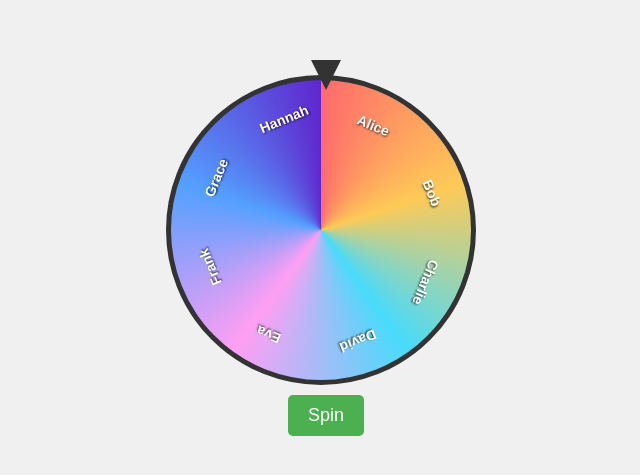
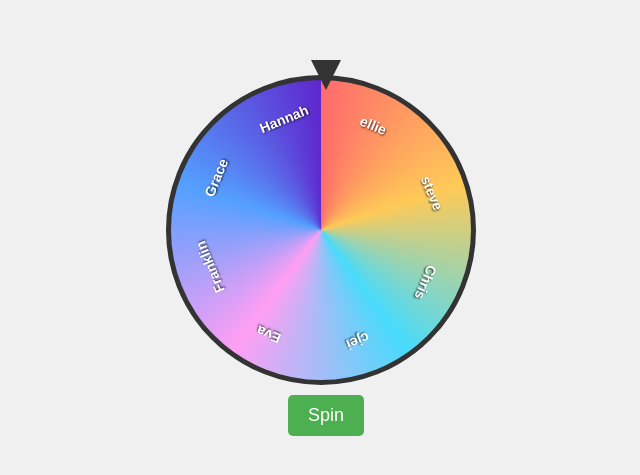
Before and after one commit to OROJAXON/wheel, a React (Create React App) app: page / in a window 1280 px wide. Shown: the part 145-620 px from the top of the page, without its empty margins (314-954 px from the left). Built offline with nearby package versions, Linux system fonts and the light colour scheme; the HTML template or start-up script is replaced by a standard one.

Commit message:
Update App.js

```diff
--- a/src/App.js
+++ b/src/App.js
@@ -3,8 +3,8 @@ import './index.css';
 import Spinner from './Spinner';
 import ConfettiExplosion from 'react-confetti-explosion';
 
-const names = ['Alice', 'Bob', 'Charlie', 'David', 'Eva', 'Frank', 'Grace', 'Hannah'];
-const predeterminedWinner = 'Bob';
+const names = ['ellie', 'steve', 'Chris', 'cjei', 'Eva', 'Franklin', 'Grace', 'Hannah'];
+const predeterminedWinner = 'Franklin';
 
 const WinnerModal = ({ isOpen, onClose, winner }) => {
   if (!isOpen) return null;
```
